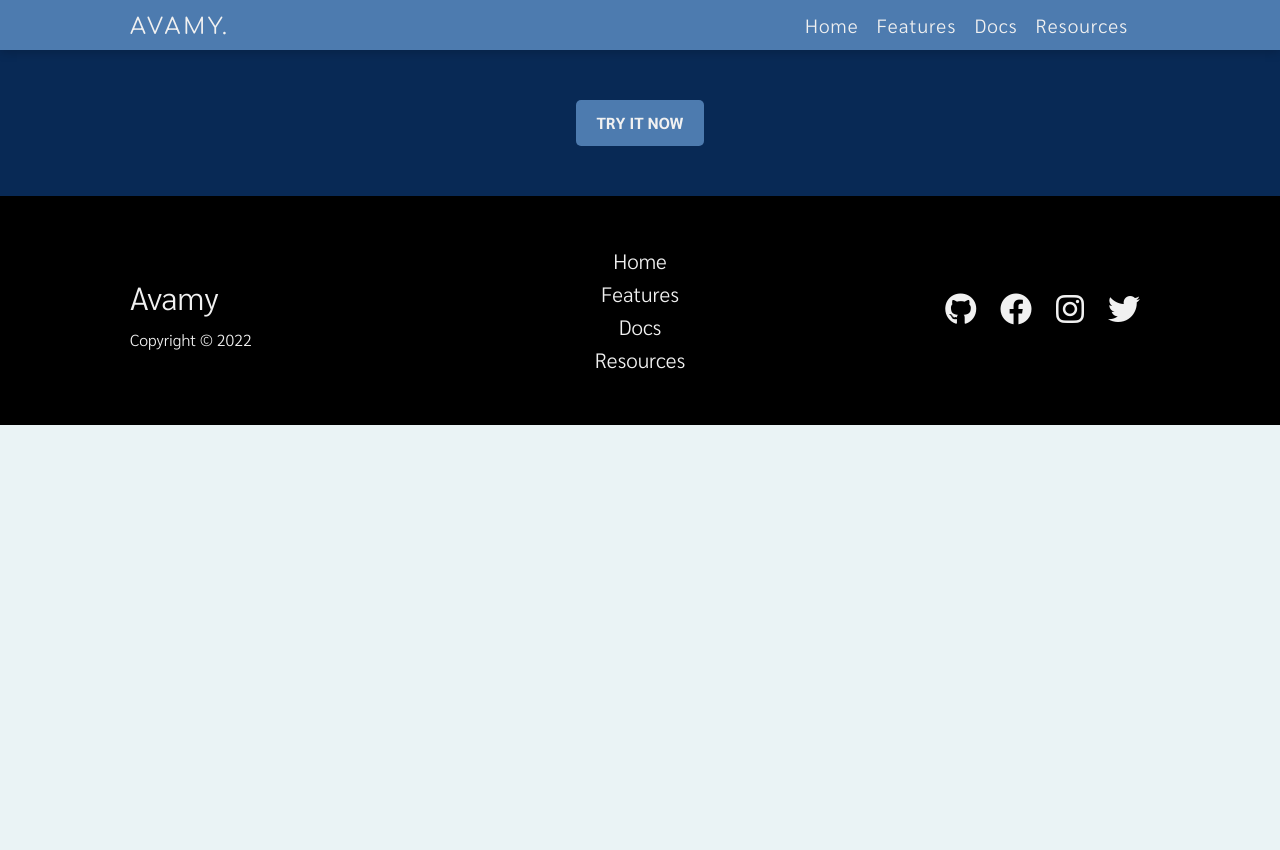
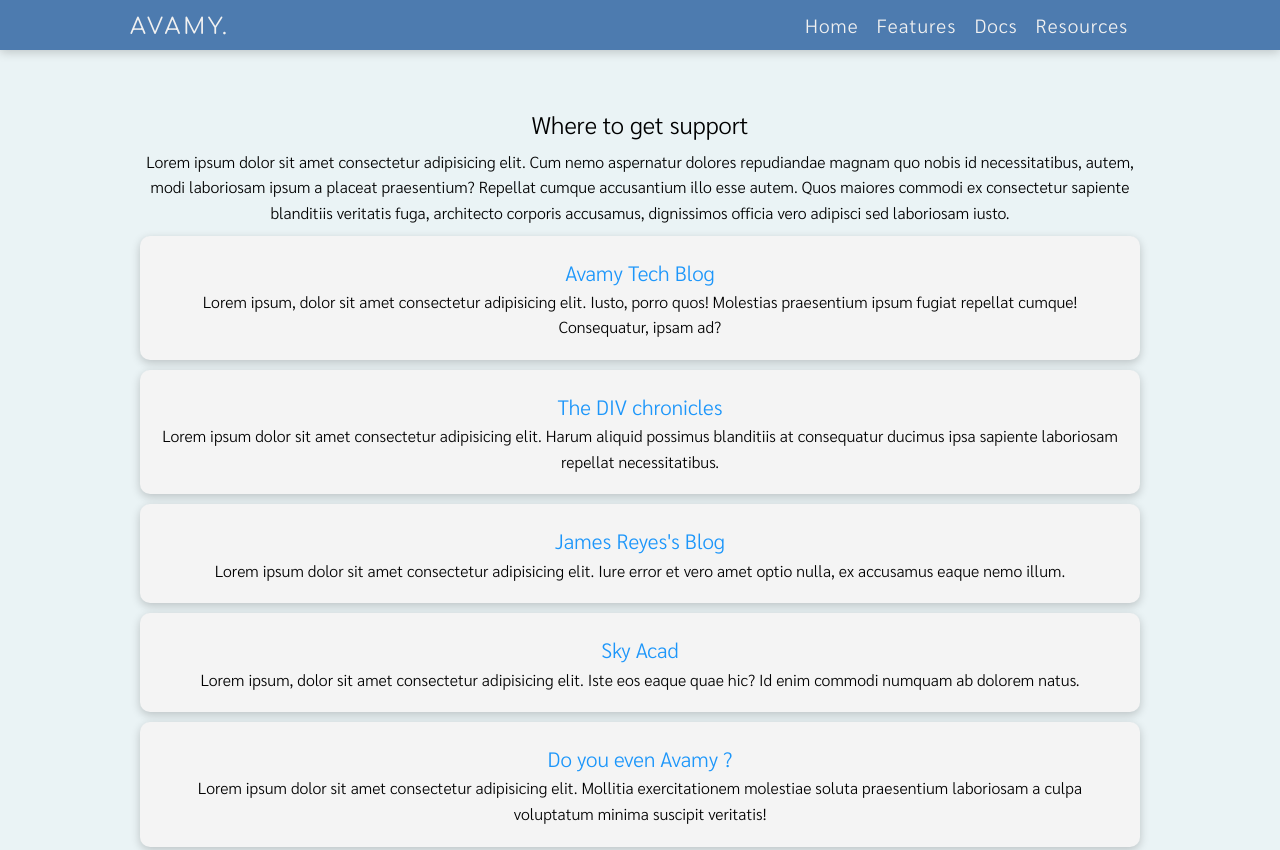
Before and after one commit to mleducclement/Avamy-Framework, a plain HTML site: page resources.html in a window 1280 px wide. Shown: the top 850 px of the page. Before the commit the page ends 800 px from the top, so only its background shows below. Drawn offline with Linux system fonts and the light colour scheme.

Commit message:
added resources page

```diff
--- a/css/styles.css
+++ b/css/styles.css
@@ -20,7 +20,7 @@
 
   --text: #2e2e2e;
   --inverted-text: #f1f1f1;
-  --accented-text-light: #FF9C82;
+  --accented-text-light: #1c96fa;
   --link-hover: #fff;
   --inverted-link-hover: #000;
 }
@@ -122,7 +122,7 @@ input:focus {
 }
 
 .nav-link:hover {
-  border-bottom: 2px solid var(--accented-text-light);
+  border-bottom: 2px solid var(--background);
 }
 
 /* #endregion */
@@ -421,3 +421,16 @@ input:focus {
 /* #endregion */
 
 /* #region Resources Page */
+
+.resources {
+  padding: 50px 0;
+}
+
+.resources a {
+  color: var(--accented-text-light);
+  font-size: 1.3rem;
+}
+
+.resources a:hover {
+  color: var(--accent);
+}
--- a/css/utilities.css
+++ b/css/utilities.css
@@ -50,7 +50,7 @@
 }
 
 .active-link {
-  border-bottom: 2px solid var(--accented-text-light);
+  border-bottom: 2px solid var(--background);
 }
 
 .btn {
--- a/resources.html
+++ b/resources.html
@@ -31,6 +31,34 @@
       </div>
     </div>
   </header>
+
+  <!-- Resources -->
+  <section class="resources">
+    <div class="container text-center">
+      <h1>Where to get support</h1>
+      <p>Lorem ipsum dolor sit amet consectetur adipisicing elit. Cum nemo aspernatur dolores repudiandae magnam quo nobis id necessitatibus, autem, modi laboriosam ipsum a placeat praesentium? Repellat cumque accusantium illo esse autem. Quos maiores commodi ex consectetur sapiente blanditiis veritatis fuga, architecto corporis accusamus, dignissimos officia vero adipisci sed laboriosam iusto.</p>
+      <div class="card">
+        <a href="#">Avamy Tech Blog</a>
+        <p>Lorem ipsum, dolor sit amet consectetur adipisicing elit. Iusto, porro quos! Molestias praesentium ipsum fugiat repellat cumque! Consequatur, ipsam ad?</p>
+      </div>
+      <div class="card">
+        <a href="#">The DIV chronicles</a>
+        <p>Lorem ipsum dolor sit amet consectetur adipisicing elit. Harum aliquid possimus blanditiis at consequatur ducimus ipsa sapiente laboriosam repellat necessitatibus.</p>
+      </div>
+      <div class="card">
+        <a href="#">James Reyes's Blog</a>
+        <p>Lorem ipsum dolor sit amet consectetur adipisicing elit. Iure error et vero amet optio nulla, ex accusamus eaque nemo illum.</p>
+      </div>
+      <div class="card">
+        <a href="#">Sky Acad</a>
+        <p>Lorem ipsum, dolor sit amet consectetur adipisicing elit. Iste eos eaque quae hic? Id enim commodi numquam ab dolorem natus.</p>
+      </div>
+      <div class="card">
+        <a href="#">Do you even Avamy ?</a>
+        <p>Lorem ipsum dolor sit amet consectetur adipisicing elit. Mollitia exercitationem molestiae soluta praesentium laboriosam a culpa voluptatum minima suscipit veritatis!</p>
+      </div>
+    </div>
+  </section>
 
   <!-- Call to action -->
   <section class="cta">
```
